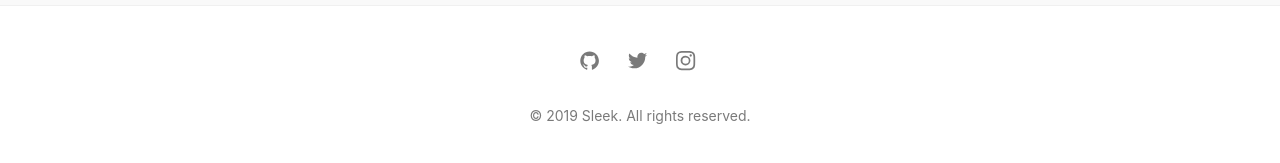
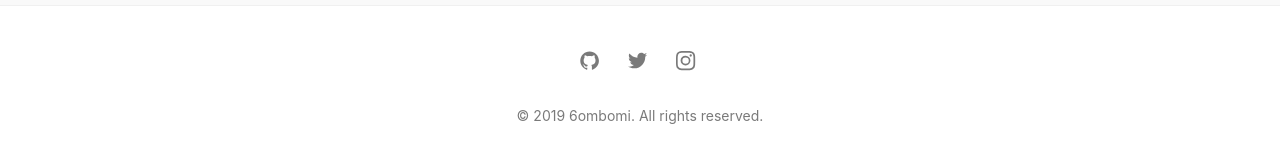
Before and after one commit to 6ombomi/6ombomi.github.io, a Jekyll site: the page built from index.md, in a window 1280 px wide and 900 px high, scrolled down 899 px. Shown: the part 729-892 px from the top of the window. Built offline with Jekyll 4.4.1, drawn with Linux system fonts in a browser that asks for light colours.

Commit message:
Sleek link test

```diff
--- a/_config.yml
+++ b/_config.yml
@@ -1,12 +1,12 @@
 # SITE CONFIGURATION
-title: Sleek # your site title
-author: GitHub User # You :P
+title: 6ombomi # your site title
+author: Bom's portfolio # You :P
 description: > # Meta description of Homepage
   Write an awesome description for your new site here. You can edit this
   line in _config.yml. It will appear in your document head meta (for
   Google search results) and in your feed.xml site description.
 baseurl: "/" # the subpath of your site, e.g. /blog
-url: "https://janczizikow.github.io/" # the base hostname & protocol for your site, e.g. http://example.com
+url: "https://janczizikow.github.io/sleek/" # the base hostname & protocol for your site, e.g. http://example.com
 
 # SEO PLUGIN
 social:
```
Also changed, not shown: 11 other files.
